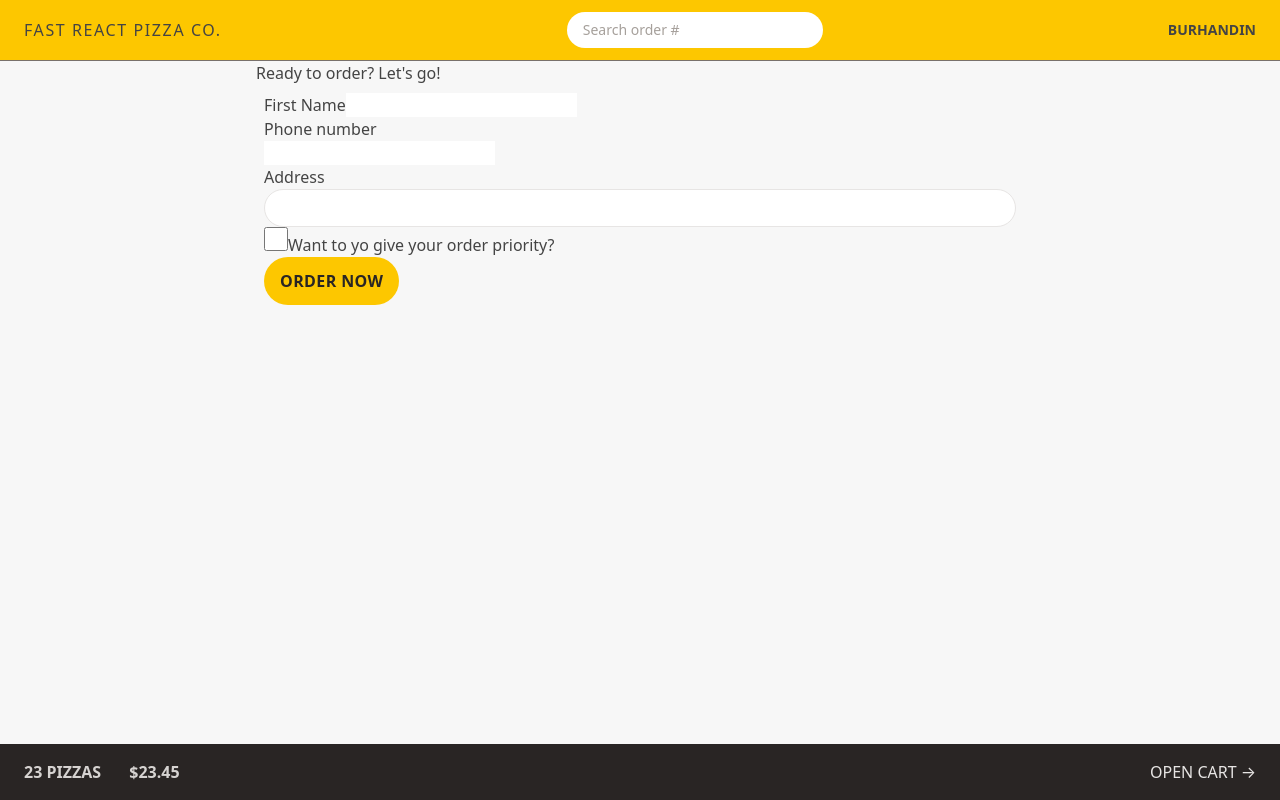
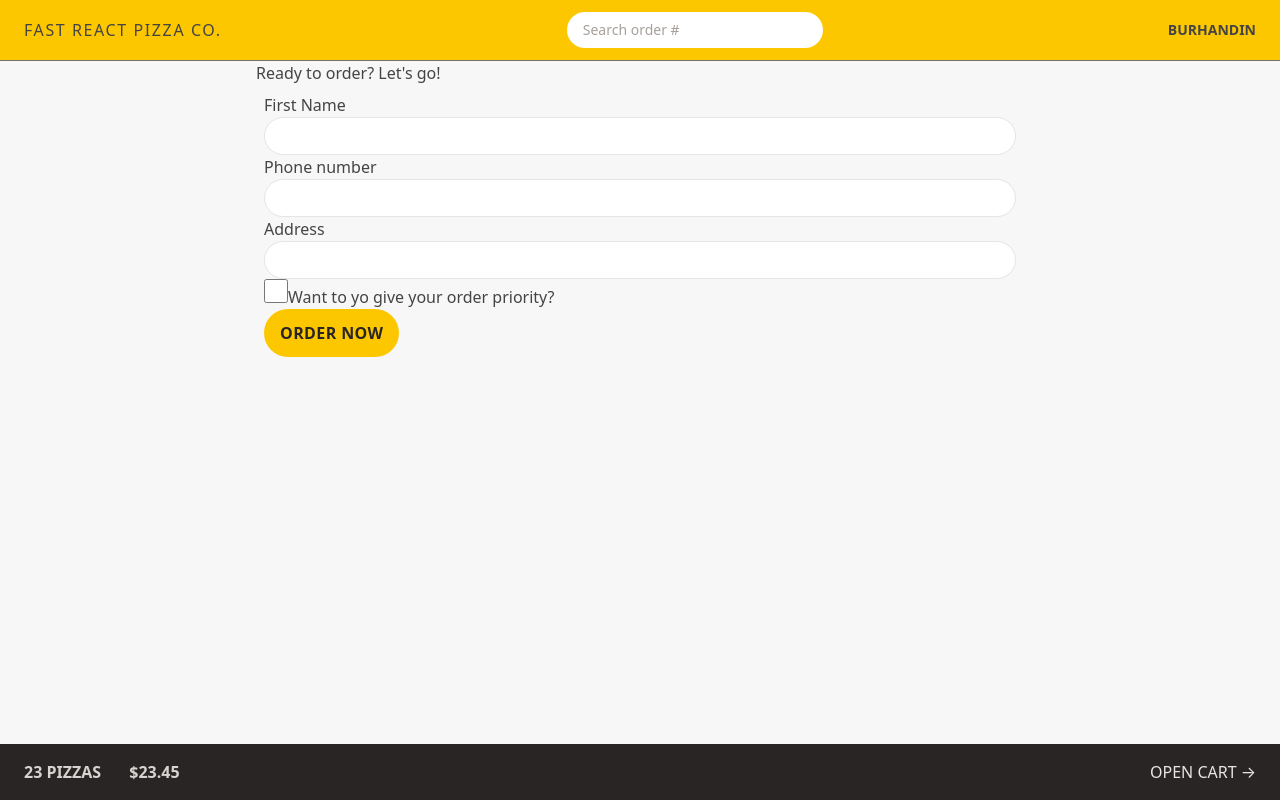
Before and after one commit to burhanudinrabbani666/fast-react-pizza-co, a React (Vite) app: page /order/new in a window 1280 px wide. Built offline with nearby package versions, Linux system fonts and the light colour scheme.

Commit message:
using @aplly

```diff
--- a/notes/20-styling-form.md
+++ b/notes/20-styling-form.md
@@ -1 +1,3 @@
 # Styling Form
+
+Next: [Reusing styles](./21-reusing-styles.md)
--- a/src/features/order/CreateOrder.jsx
+++ b/src/features/order/CreateOrder.jsx
@@ -43,13 +43,13 @@ function CreateOrder() {
       <Form method="POST" className="p-2">
         <div>
           <label>First Name</label>
-          <input type="text" name="customer" required />
+          <input type="text" name="customer" required className="input" />
         </div>
 
         <div>
           <label>Phone number</label>
           <div>
-            <input type="tel" name="phone" required />
+            <input type="tel" name="phone" required className="input" />
           </div>
           {formErrors?.phone && <p>{formErrors.phone}</p>}
         </div>
@@ -57,18 +57,13 @@ function CreateOrder() {
         <div>
           <label>Address</label>
           <div>
-            <input
-              type="text"
-              name="address"
-              required
-              className="w-full rounded-full border border-stone-200 px-4 py-2 text-sm transition-all duration-300 placeholder:text-stone-200 focus:ring focus:ring-yellow-300 focus:outline-none md:px-6 md:py-2"
-            />
+            <input type="text" name="address" required className="input" />
           </div>
         </div>
 
         <div>
           <input
-            className="h-6 w-6 accent-yellow-400 focus:ring-2 focus:ring-yellow-300 focus:ring-offset-2 focus:outline-none"
+            className="h-6 w-6 accent-yellow-400 transition-all duration-150 focus:ring-2 focus:ring-yellow-300 focus:ring-offset-2 focus:outline-none"
             type="checkbox"
             name="priority"
             id="priority"
--- a/src/index.css
+++ b/src/index.css
@@ -1,4 +1,10 @@
 @import "tailwindcss";
+
+@layer components {
+  .input {
+    @apply w-full rounded-full border border-stone-200 px-4 py-2 text-sm transition-all duration-300 placeholder:text-stone-200 focus:ring focus:ring-yellow-300 focus:outline-none md:px-6 md:py-2;
+  }
+}
 
 body {
   font-family:
```
Also changed, not shown: notes/21-reusing-styles.md (+13 -0 lines).
